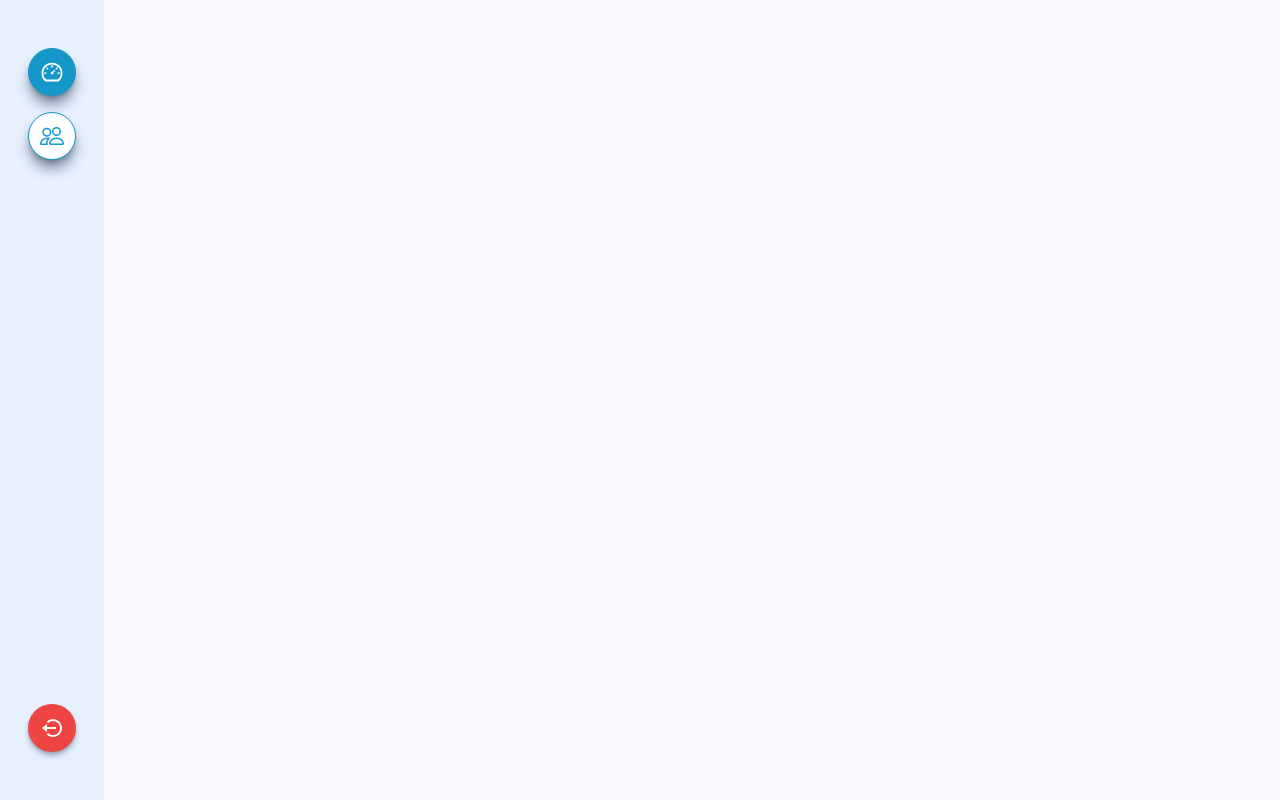
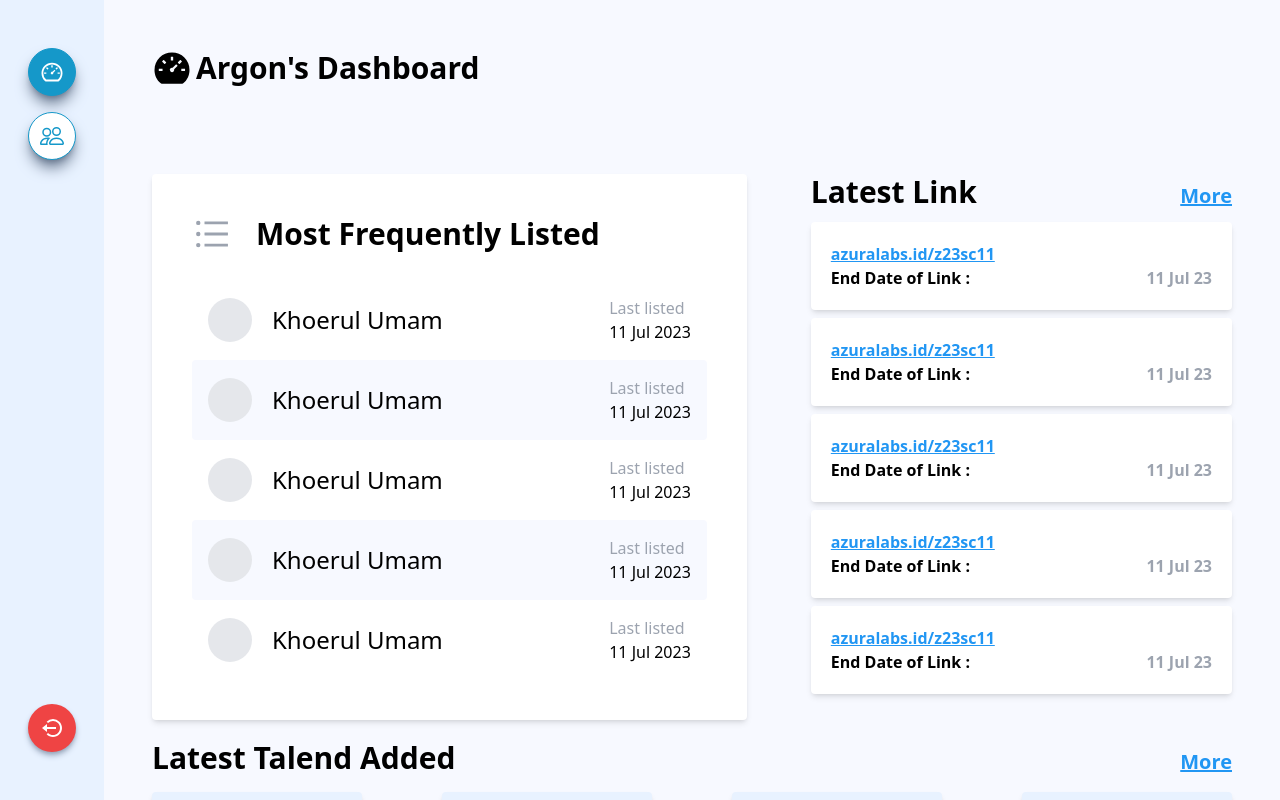
Before and after one commit to ardhptr21/argon, a Next.js app: page /dashboard in a window 1280 px wide. Built offline with nearby package versions, Linux system fonts and the light colour scheme.

Commit message:
feat: create the landing of dashboard ui

```diff
--- a/src/app/dashboard/page.tsx
+++ b/src/app/dashboard/page.tsx
@@ -1,3 +1,24 @@
+import FrequentlyList from '@/components/organisms/FrequentlyList';
+import LatestLink from '@/components/organisms/LatestLink';
+import LatestTalent from '@/components/organisms/LatestTalent';
+import { AiFillDashboard } from 'react-icons/ai';
+
 export default function page() {
-  return <></>;
+  return (
+    <>
+      <section>
+        <h1 className='font-bold text-3xl inline-flex items-center gap-1'>
+          <AiFillDashboard size={40} />
+          Argon{"'"}s Dashboard
+        </h1>
+      </section>
+      <section className='mt-20 flex items-start gap-16'>
+        <FrequentlyList />
+        <LatestLink />
+      </section>
+      <section className='mt-5'>
+        <LatestTalent />
+      </section>
+    </>
+  );
 }
--- /dev/null
+++ b/src/components/molecules/card/LinkCard.tsx
@@ -0,0 +1,19 @@
+interface IProps {
+  title: string;
+  link: string;
+  endDate: string;
+}
+
+export default function LinkCard({ title, link, endDate }: IProps) {
+  return (
+    <div className='bg-white shadow-md p-5 rounded'>
+      <a href={link} className='text-blue underline font-bold'>
+        {title}
+      </a>
+      <div className='flex items-center justify-between'>
+        <p className='font-bold'>End Date of Link :</p>
+        <p className='text-gray-400 font-bold'>{endDate}</p>
+      </div>
+    </div>
+  );
+}
--- /dev/null
+++ b/src/components/molecules/card/ListedCard.tsx
@@ -0,0 +1,19 @@
+interface IProps {
+  name: string;
+  lastListed: string;
+}
+
+export default function ListedCard({ name, lastListed }: IProps) {
+  return (
+    <div className='flex justify-between items-center p-4 even:bg-list-item-odd rounded'>
+      <div className='flex items-center gap-5'>
+        <div className='w-11 h-11 bg-gray-200 rounded-full'></div>
+        <h3 className='text-2xl'>{name}</h3>
+      </div>
+      <div>
+        <p className='text-gray-400'>Last listed</p>
+        <p>{lastListed}</p>
+      </div>
+    </div>
+  );
+}
--- /dev/null
+++ b/src/components/organisms/FrequentlyList.tsx
@@ -0,0 +1,20 @@
+import { AiOutlineUnorderedList } from 'react-icons/ai';
+import ListedCard from '../molecules/card/ListedCard';
+
+export default function FrequentlyList() {
+  return (
+    <div className='bg-white p-10 shadow-md rounded w-7/12'>
+      <h2 className='font-bold text-3xl inline-flex items-center gap-6'>
+        <AiOutlineUnorderedList size={40} className='text-gray-400' />
+        Most Frequently Listed
+      </h2>
+      <div className='mt-5'>
+        <ListedCard name='Khoerul Umam' lastListed='11 Jul 2023' />
+        <ListedCard name='Khoerul Umam' lastListed='11 Jul 2023' />
+        <ListedCard name='Khoerul Umam' lastListed='11 Jul 2023' />
+        <ListedCard name='Khoerul Umam' lastListed='11 Jul 2023' />
+        <ListedCard name='Khoerul Umam' lastListed='11 Jul 2023' />
+      </div>
+    </div>
+  );
+}
--- /dev/null
+++ b/src/components/organisms/LatestLink.tsx
@@ -0,0 +1,23 @@
+import Link from 'next/link';
+import React from 'react';
+import LinkCard from '../molecules/card/LinkCard';
+
+export default function LatestLink() {
+  return (
+    <div className='w-5/12'>
+      <div className='flex items-end justify-between'>
+        <h2 className='font-bold text-3xl'>Latest Link</h2>
+        <Link href='#' className='text-blue underline text-xl font-bold'>
+          More
+        </Link>
+      </div>
+      <div className='mt-3 space-y-2'>
+        <LinkCard title='azuralabs.id/z23sc11' link='https://google.com' endDate='11 Jul 23' />
+        <LinkCard title='azuralabs.id/z23sc11' link='https://google.com' endDate='11 Jul 23' />
+        <LinkCard title='azuralabs.id/z23sc11' link='https://google.com' endDate='11 Jul 23' />
+        <LinkCard title='azuralabs.id/z23sc11' link='https://google.com' endDate='11 Jul 23' />
+        <LinkCard title='azuralabs.id/z23sc11' link='https://google.com' endDate='11 Jul 23' />
+      </div>
+    </div>
+  );
+}
--- /dev/null
+++ b/src/components/organisms/LatestTalent.tsx
@@ -0,0 +1,22 @@
+import Link from 'next/link';
+import React from 'react';
+import TalentCard from './TalentCard';
+
+export default function LatestTalent() {
+  return (
+    <>
+      <div className='flex items-end justify-between'>
+        <h2 className='font-bold text-3xl'>Latest Talend Added</h2>
+        <Link href='#' className='text-blue underline text-xl font-bold'>
+          More
+        </Link>
+      </div>
+      <div className='mt-4 grid grid-cols-4 gap-20'>
+        <TalentCard name='Rizal Muttaqin' role='Front End' dateAdded='12 Jul 23' />
+        <TalentCard name='Rizal Muttaqin' role='Front End' dateAdded='12 Jul 23' />
+        <TalentCard name='Rizal Muttaqin' role='Front End' dateAdded='12 Jul 23' />
+        <TalentCard name='Rizal Muttaqin' role='Front End' dateAdded='12 Jul 23' />
+      </div>
+    </>
+  );
+}
--- /dev/null
+++ b/src/components/organisms/TalentCard.tsx
@@ -0,0 +1,21 @@
+interface IProps {
+  name: string;
+  role: string;
+  dateAdded: string;
+}
+
+export default function TalentCard({ name, role, dateAdded }: IProps) {
+  return (
+    <div className='flex flex-col items-center justify-center gap-4 p-11 bg-blue-light rounded shadow-md'>
+      <div className='flex flex-col items-center'>
+        <div className='w-28 h-28 rounded-full bg-gray-200'></div>
+        <h4 className='text-sm rounded-2xl py-2 px-4 bg-tertiary-light font-bold -mt-8'>{role}</h4>
+      </div>
+      <h2 className='font-bold text-xl'>{name}</h2>
+      <div className='text-center'>
+        <p className='font-bold text-gray-500'>Date Added</p>
+        <p className='text-sm text-gray-400 font-medium'>{dateAdded}</p>
+      </div>
+    </div>
+  );
+}
--- a/tailwind.config.ts
+++ b/tailwind.config.ts
@@ -30,7 +30,11 @@ const config: Config = {
           dark: '#001E96',
         },
         blue: {
+          DEFAULT: '#2196F3',
           light: '#E8F2FF',
+        },
+        'list-item': {
+          odd: '#F7F9FF',
         },
         background: '#F7F9FF',
       },
```
